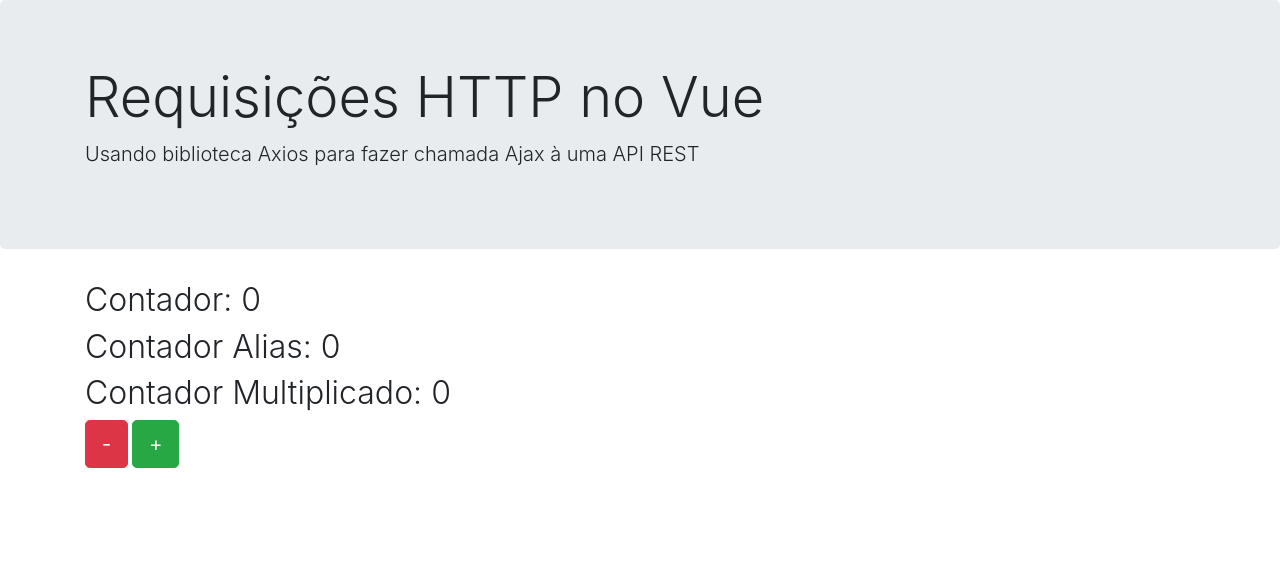
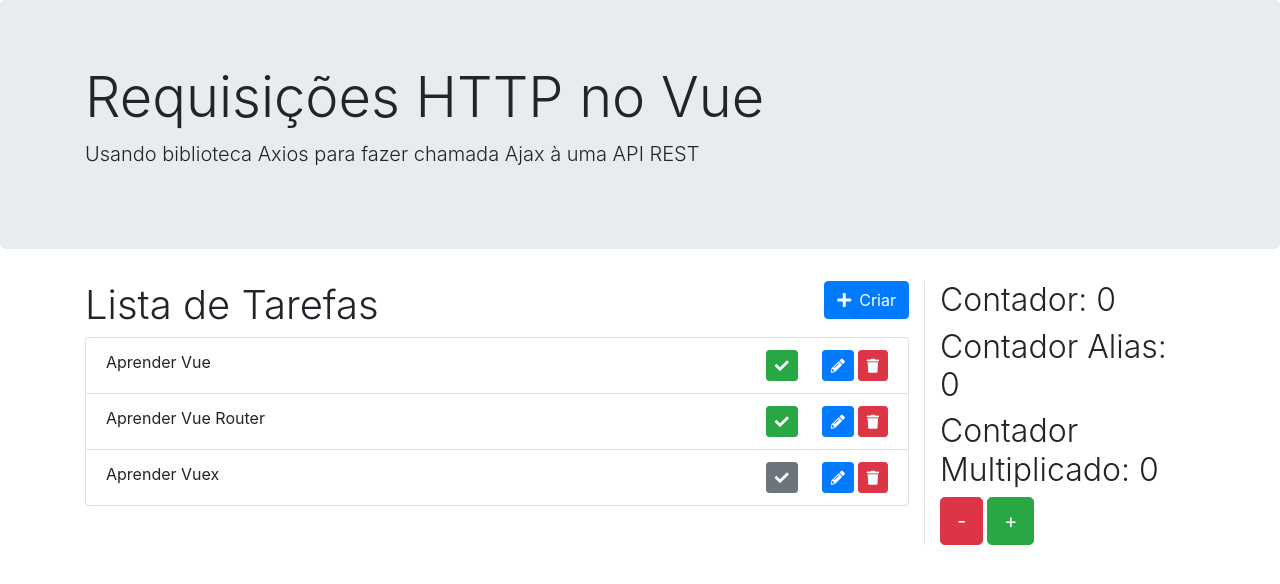
Before and after one commit to italo-brenner/vue-vuex, a Vue app: page / in a window 1280 px wide. Shown: the top 584 px of the page. Built offline with nearby package versions, Linux system fonts and the light colour scheme.

Commit message:
Preparando Gerenciador de Tarefas

```diff
--- a/public/index.html
+++ b/public/index.html
@@ -6,6 +6,7 @@
     <meta name="viewport" content="width=device-width,initial-scale=1.0">
     <link rel="icon" href="<%= BASE_URL %>favicon.ico">
     <link rel="stylesheet" href="https://stackpath.bootstrapcdn.com/bootstrap/4.4.1/css/bootstrap.min.css" integrity="sha384-Vkoo8x4CGsO3+Hhxv8T/Q5PaXtkKtu6ug5TOeNV6gBiFeWPGFN9MuhOf23Q9Ifjh" crossorigin="anonymous">
+    <link rel="stylesheet" href="https://use.fontawesome.com/releases/v5.12.1/css/all.css">
     <title><%= htmlWebpackPlugin.options.title %></title>
   </head>
   <body>
--- a/src/App.vue
+++ b/src/App.vue
@@ -10,7 +10,14 @@
 
     <div class="container">
 
-      <Contador />
+      <div class="row">
+        <div class="col-sm-9 border-right">
+          <TarefasLista />
+        </div>
+        <div class="col-sm-3">
+          <Contador />
+        </div>
+      </div>
 
     </div>
 
@@ -20,10 +27,12 @@
 <script>
 
 import Contador from '@/components/Contador'
+import TarefasLista from '@/components/TarefasLista'
 
 export default {
   components: {
-    Contador
+    Contador,
+    TarefasLista
   }
 }
 </script>
--- /dev/null
+++ b/src/components/TarefaSalvar.vue
@@ -0,0 +1,63 @@
+<template>
+    <div class="mt-4">
+        <hr>
+        <h2 class="font-weight-light">Salvar Tarefa</h2>
+        <form @submit.prevent="salvar">
+            <div class="row">
+                <div :class="classeColuna">
+                    <div class="form-group">
+                        <label>Título</label>
+                        <input
+                            type="text"
+                            class="form-control"
+                            placeholder="Título da tarefa"
+                            :value="tarefa && tarefa.titulo">
+                    </div>
+                </div>
+                <div class="col-sm-2" v-if="tarefa">
+                    <div class="form-group">
+                        <label>Tarefa concluída?</label>
+                        <button
+                            type="button"
+                            class="btn btn-sm d-block"
+                            :class="classeBotao">
+                                <i class="fa fa-check"></i>
+                        </button>
+                    </div>
+                </div>
+            </div>
+
+            <button type="submit" class="btn btn-primary">Salvar</button>
+        </form>
+    </div>
+</template>
+
+<script>
+
+export default {
+    props: {
+        tarefa: {
+            type: Object,
+            default: undefined
+        }
+    },
+    computed: {
+        classeColuna() {
+            return this.tarefa
+                ? 'col-sm-10'
+                : 'col-sm-12'
+        },
+        classeBotao() {
+            return this.tarefa && this.tarefa.concluido
+                ? 'btn-success'
+                : 'btn-secondary'
+        }
+    },
+    methods: {
+        salvar(event) {
+            const operacao = !this.tarefa ? 'criar' : 'editar'
+            console.log('Operação: ', operacao)
+        }
+    }
+}
+</script>
--- /dev/null
+++ b/src/components/TarefasLista.vue
@@ -0,0 +1,75 @@
+<template>
+    <div>
+
+        <div class="row">
+            <div class="col-sm-10">
+                <h1 class="font-weight-light">Lista de Tarefas</h1>
+            </div>
+            <div class="col-sm-2">
+                <button
+                    class="btn btn-primary float-right"
+                    @click="exibirFormularioCriarTarefa">
+                        <i class="fa fa-plus mr-2"></i>
+                        <span>Criar</span>
+                </button>
+            </div>
+        </div>
+
+        <ul class="list-group" v-if="tarefas.length > 0">
+            <TarefasListaIten
+                v-for="tarefa in tarefas"
+                :key="tarefa.id"
+                :tarefa="tarefa"
+                @editar="selecionarTarefaParaEdicao" />
+        </ul>
+
+        <p v-else>Nenhuma tarefa criada.</p>
+
+        <TarefaSalvar
+            v-if="exibirFormulario"
+            :tarefa="tarefaSelecionada" />
+
+
+    </div>
+</template>
+
+<script>
+
+import TarefaSalvar from './TarefaSalvar.vue'
+import TarefasListaIten from './TarefasListaIten.vue'
+
+export default {
+    components: {
+        TarefaSalvar,
+        TarefasListaIten
+    },
+    data() {
+        return {
+            exibirFormulario: false,
+            tarefaSelecionada: undefined,
+            tarefas: [
+                { id: 1, titulo: 'Aprender Vue', concluido: true },
+                { id: 2, titulo: 'Aprender Vue Router', concluido: true },
+                { id: 3, titulo: 'Aprender Vuex', concluido: false }
+            ]
+        }
+    },
+    methods: {
+        exibirFormularioCriarTarefa(event) {
+            if (this.tarefaSelecionada) {
+                this.tarefaSelecionada = undefined
+                return
+            }
+            this.exibirFormulario = !this.exibirFormulario
+        },
+        selecionarTarefaParaEdicao(tarefa) {
+            this.exibirFormulario = true
+            this.tarefaSelecionada = tarefa
+        },
+        resetar() {
+            this.exibirFormulario = false
+            this.tarefaSelecionada = undefined
+        }
+    }
+}
+</script>
--- /dev/null
+++ b/src/components/TarefasListaIten.vue
@@ -0,0 +1,55 @@
+<template>
+    <li class="list-group-item d-flex">
+        <span>{{ tarefa.titulo }}</span>
+        <span class="espacar"></span>
+        <button
+            class="btn btn-sm mr-4"
+            :class="classeCSS"
+            :title="textoBotaoConcluido">
+                <i class="fa fa-check"></i>
+        </button>
+        <button
+            class="btn btn-primary btn-sm mr-1"
+            title="Editar"
+            @click="$emit('editar', tarefa)">
+                <i class="fa fa-pencil-alt"></i>
+        </button>
+        <button
+            class="btn btn-danger btn-sm"
+            title="Deletar">
+                <i class="fa fa-trash"></i>
+        </button>
+    </li>
+</template>
+
+<script>
+export default {
+    props: {
+        tarefa: {
+            type: Object,
+            required: true
+        }
+    },
+    computed: {
+        classeCSS() {
+            return {
+                'btn-secondary': !this.tarefa.concluido,
+                'btn-success': this.tarefa.concluido
+            }
+        },
+        textoBotaoConcluido() {
+            return this.tarefa.concluido
+                ? 'Refazer Tarefa'
+                : 'Concluir Tarefa'
+        }
+    }
+}
+</script>
+
+<style scoped>
+
+    .espacar {
+        flex: 1 1 auto;
+    }
+
+</style>
```
Also changed, not shown: package.json (+9 -1 lines).
